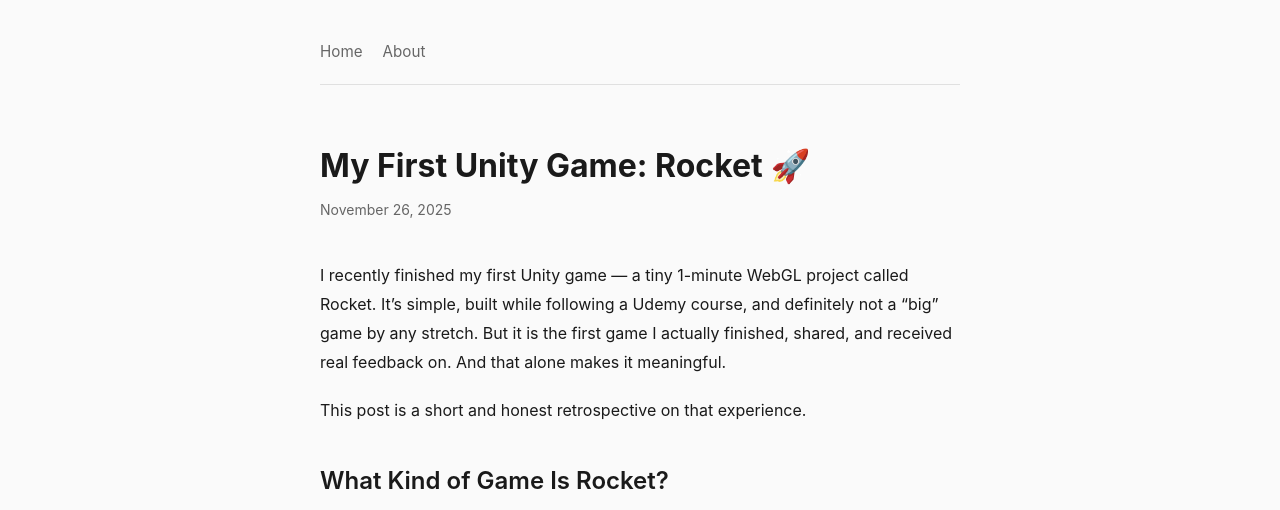
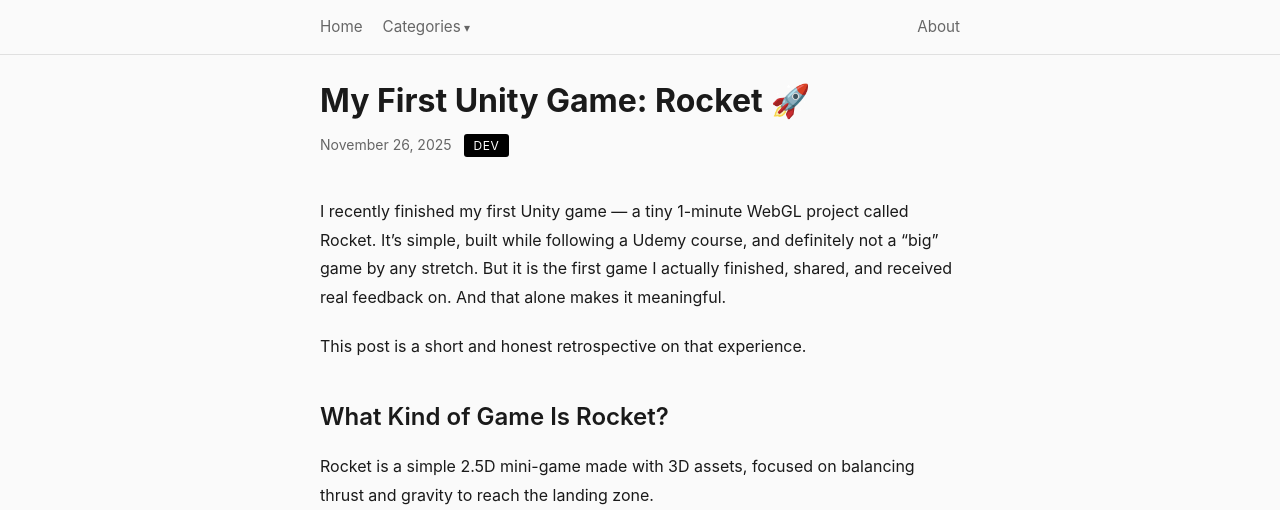
Before and after one commit to c-woojin/c-woojin.github.io, a Jekyll site: the page built from _posts/2025/2025-11-27-first_game.md, in a window 1280 px wide and 1400 px high, cut to the strip 0-510 px from the top of the window. Built offline with Jekyll 4.4.1, drawn with Linux system fonts in a browser that asks for light colours.

Commit message:
feat: add category system with dropdown navigation
- Add category pages (Life, Dev, Books, Travel)
- Add dropdown navigation menu for categories
- Display category on post pages
- Fix sticky header navigation
- Reorganize posts into yearly folders (_posts/2025/)
- Add category layout template

🤖 Generated with [Claude Code](https://claude.com/claude-code)

Co-Authored-By: Claude Opus 4.5 <noreply@anthropic.com>

```diff
--- a/_layouts/default.html
+++ b/_layouts/default.html
@@ -26,14 +26,31 @@
     {% seo %}
 </head>
 <body>
-    <div class="container">
     <header class="site-header">
+        <div class="site-header-inner">
             <nav class="site-nav">
+                <div class="nav-left">
                     <a href="{{ '/' | relative_url }}">Home</a>
+                    <div class="nav-dropdown">
+                        <span class="nav-dropdown-toggle">Categories</span>
+                        <div class="nav-dropdown-menu">
+                            <div class="nav-dropdown-menu-inner">
+                                <a href="{{ '/categories/life/' | relative_url }}">Life</a>
+                                <a href="{{ '/categories/dev/' | relative_url }}">Dev</a>
+                                <a href="{{ '/categories/books/' | relative_url }}">Books</a>
+                                <a href="{{ '/categories/travel/' | relative_url }}">Travel</a>
+                            </div>
+                        </div>
+                    </div>
+                </div>
+                <div class="nav-right">
                     <a href="{{ '/about' | relative_url }}">About</a>
+                </div>
             </nav>
+        </div>
     </header>
 
+    <div class="container">
         <main class="content">
             {{ content }}
         </main>
--- a/_layouts/post.html
+++ b/_layouts/post.html
@@ -4,9 +4,18 @@ layout: default
 <article class="post">
     <header class="post-header">
         <h1 class="post-title">{{ page.title }}</h1>
-        <time class="post-date" datetime="{{ page.date | date_to_xmlschema }}">
-            {{ page.date | date: "%B %d, %Y" }}
-        </time>
+        <div class="post-meta">
+            <time class="post-date" datetime="{{ page.date | date_to_xmlschema }}">
+                {{ page.date | date: "%B %d, %Y" }}
+            </time>
+            {% if page.categories %}
+            <span class="post-category">
+                {% for category in page.categories %}
+                <a href="{{ '/categories/' | append: category | append: '/' | relative_url }}" class="category-link">{{ category }}</a>
+                {% endfor %}
+            </span>
+            {% endif %}
+        </div>
     </header>
 
     <div class="post-content">
--- a/_posts/2025-11-27-first_game.md
+++ b/_posts/2025/2025-11-27-first_game.md
@@ -2,6 +2,7 @@
 layout: post
 title: "My First Unity Game: Rocket 🚀"
 date: 2025-11-27 00:00:00 +0900
+categories: [dev]
 tags: [game]
 ---
 
--- a/assets/css/style.css
+++ b/assets/css/style.css
@@ -34,19 +34,38 @@ body {
     max-width: var(--max-width);
     margin: 0 auto;
     padding: 40px 20px;
+    padding-top: 80px;
 }
 
 /* Header */
 .site-header {
-    margin-bottom: 60px;
-    padding-bottom: 20px;
+    position: fixed;
+    top: 0;
+    left: 0;
+    right: 0;
+    background-color: var(--color-bg);
     border-bottom: 1px solid var(--color-border);
+    z-index: 1000;
+}
+
+.site-header-inner {
+    max-width: var(--max-width);
+    margin: 0 auto;
+    padding: 15px 20px;
 }
 
 .site-nav {
     display: flex;
+    justify-content: space-between;
+    align-items: center;
+    font-size: 0.95rem;
+}
+
+.nav-left,
+.nav-right {
+    display: flex;
+    align-items: center;
     gap: 20px;
-    font-size: 0.95rem;
 }
 
 .site-nav a {
@@ -56,6 +75,72 @@ body {
 }
 
 .site-nav a:hover {
+    color: var(--color-accent);
+}
+
+/* Navigation Dropdown */
+.nav-dropdown {
+    position: relative;
+}
+
+.nav-dropdown-toggle {
+    color: var(--color-text-light);
+    cursor: pointer;
+    transition: color 0.2s ease;
+}
+
+.nav-dropdown-toggle::after {
+    content: ' \25BE';
+    font-size: 0.75rem;
+}
+
+.nav-dropdown:hover .nav-dropdown-toggle {
+    color: var(--color-accent);
+}
+
+.nav-dropdown-menu {
+    display: none;
+    position: absolute;
+    top: 100%;
+    left: -8px;
+    min-width: 120px;
+    padding-top: 8px;
+    background-color: transparent;
+    z-index: 100;
+}
+
+.nav-dropdown-menu::before {
+    content: '';
+    display: block;
+    position: absolute;
+    top: 0;
+    left: 0;
+    right: 0;
+    height: 8px;
+}
+
+.nav-dropdown-menu-inner {
+    padding: 8px 0;
+    background-color: var(--color-bg);
+    border: 1px solid var(--color-border);
+    border-radius: 4px;
+    box-shadow: 0 2px 8px rgba(0, 0, 0, 0.1);
+}
+
+.nav-dropdown:hover .nav-dropdown-menu {
+    display: block;
+}
+
+.nav-dropdown-menu-inner a {
+    display: block;
+    padding: 6px 16px;
+    color: var(--color-text-light);
+    text-decoration: none;
+    transition: background-color 0.2s ease, color 0.2s ease;
+}
+
+.nav-dropdown-menu-inner a:hover {
+    background-color: #f5f5f5;
     color: var(--color-accent);
 }
 
@@ -123,10 +208,38 @@ body {
     line-height: 1.3;
 }
 
+.post-meta {
+    display: flex;
+    align-items: center;
+    gap: 12px;
+    flex-wrap: wrap;
+}
+
 .post-date {
-    display: block;
     font-size: 0.875rem;
     color: var(--color-text-light);
+}
+
+.post-category {
+    display: flex;
+    gap: 8px;
+}
+
+.category-link {
+    display: inline-block;
+    padding: 2px 10px;
+    background-color: var(--color-accent);
+    color: #fff;
+    font-size: 0.75rem;
+    text-transform: uppercase;
+    letter-spacing: 0.5px;
+    border-radius: 3px;
+    text-decoration: none;
+    transition: background-color 0.2s ease;
+}
+
+.category-link:hover {
+    background-color: var(--color-text-light);
 }
 
 .post-content {
@@ -295,6 +408,31 @@ body {
     font-size: 0.875rem;
 }
 
+/* Category Page */
+.category-page {
+    margin-bottom: 60px;
+}
+
+.category-header {
+    margin-bottom: 40px;
+}
+
+.category-title {
+    font-size: 2rem;
+    font-weight: 700;
+    margin-bottom: 8px;
+}
+
+.category-description {
+    color: var(--color-text-light);
+    font-size: 1rem;
+}
+
+.no-posts {
+    color: var(--color-text-light);
+    font-style: italic;
+}
+
 /* Footer */
 .site-footer {
     margin-top: 80px;
```
Also changed, not shown: _layouts/category.html (added, +33 -0 lines), _posts/2025/2025-12-10-2025_review.md (renamed from _posts/2025-12-10-2025_review.md, +1 -0 lines), categories/books.md (added, +7 -0 lines), categories/dev.md (added, +7 -0 lines), categories/life.md (added, +7 -0 lines), categories/travel.md (added, +7 -0 lines). Lines whose indentation alone changed are shown as unchanged.
